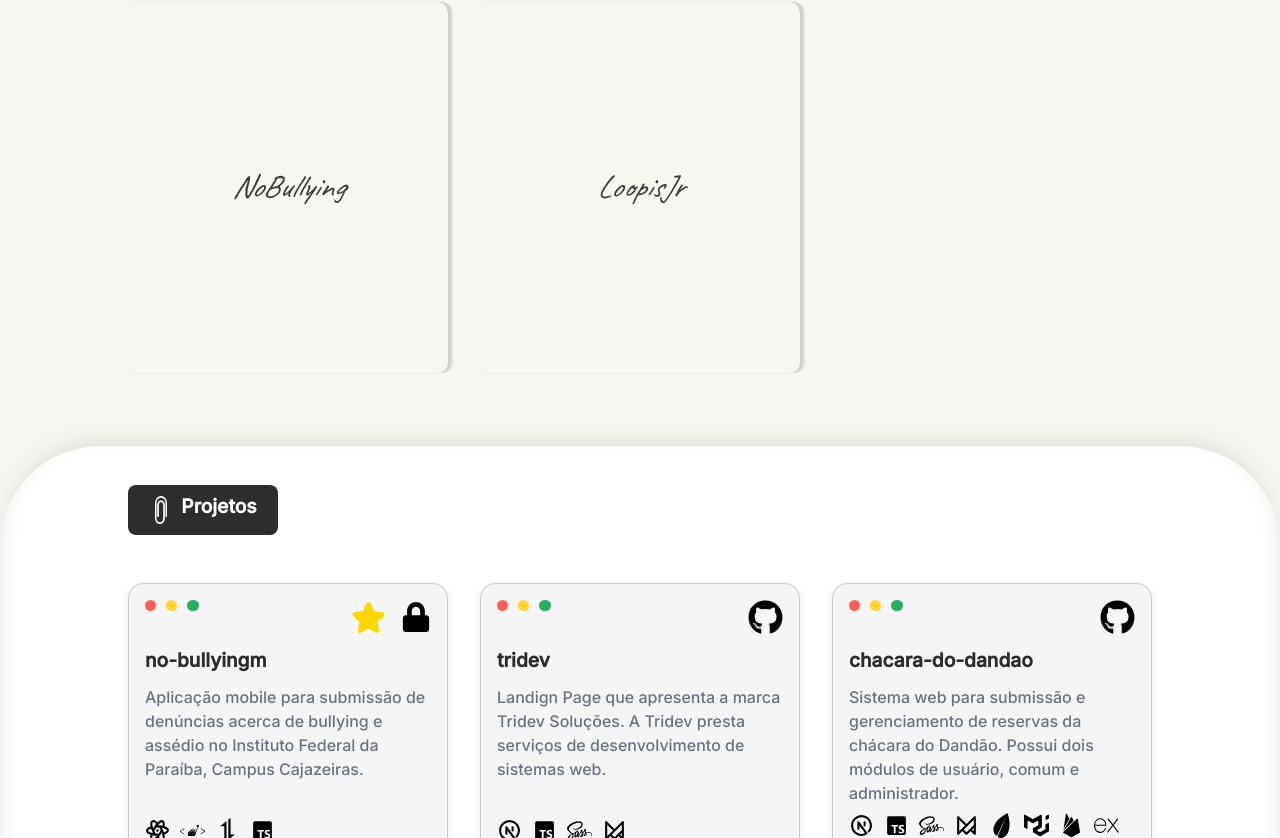
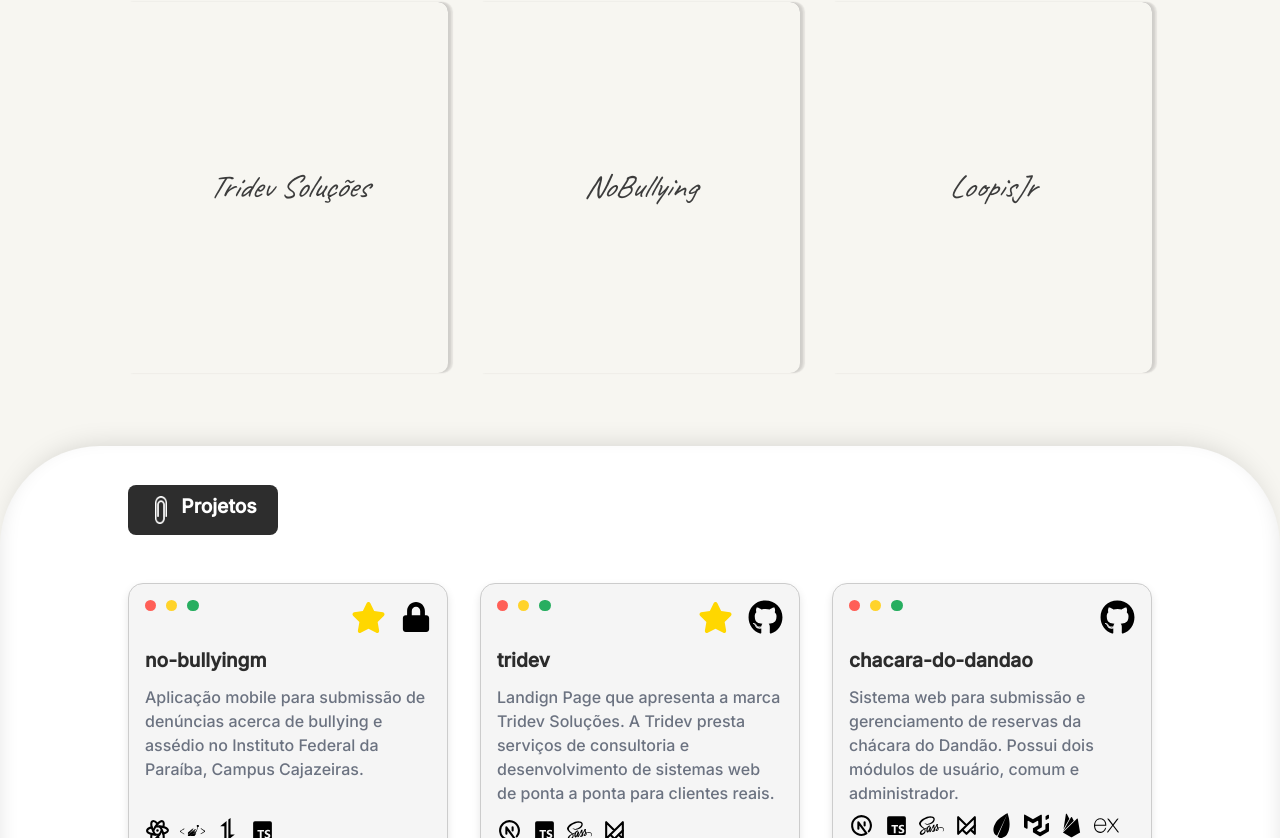
Before and after one commit to Luisfelippedev/personal-portfolio, a Next.js app in the folder personal-portfolio/: page / in a window 1280 px wide. Shown: the part 1582-2420 px from the top of the page. Built offline with nearby package versions, Linux system fonts and the light colour scheme.

Commit message:
feat: adding new card to exibe tridev soluctions in achievements section

```diff
--- a/personal-portfolio/src/components/Achievements/index.tsx
+++ b/personal-portfolio/src/components/Achievements/index.tsx
@@ -21,6 +21,7 @@ export const Achievements = () => {
       </Button>
 
       <div className={styles.cardsContainer}>
+        <CardAchievements project="tridev" />
         <CardAchievements project="nobullying" />
         <CardAchievements project="loopis" />
       </div>
--- a/personal-portfolio/src/components/CardAchievements/index.tsx
+++ b/personal-portfolio/src/components/CardAchievements/index.tsx
@@ -1,7 +1,7 @@
 // BookComponent.js
 import styles from "./styles.module.scss";
 
-type ProjectType = "nobullying" | "loopis";
+type ProjectType = "nobullying" | "loopis" | "tridev";
 
 interface ProjectDetails {
   name: string;
@@ -23,6 +23,12 @@ export const CardAchievements = ({ project }: { project: ProjectType }) => {
         "Durante um ano e meio, tive a oportunidade de trabalhar na empresa Júnior do IFPB - campus CZ. Meu cargo na empresa evoluiu de trainee para consultor de projetos. Uma digna experiência.",
       image: "loopis.png",
     },
+    tridev: {
+      name: "Tridev Soluções",
+      description:
+        "Até o momento atuo de forma autônoma como consultor e desenvolvedor web full-stack na Tridev Soluções, prestando soluções tecnologicas de ponta a ponta para clientes reais.",
+      image: "logo-no-background.png",
+    },
   };
 
   const { name, description, image } = projectDetails[project];
@@ -36,9 +42,12 @@ export const CardAchievements = ({ project }: { project: ProjectType }) => {
         <div className={styles.insideFirst}></div>
         <div className={styles.insideLast}>
           <div className={styles.imgContainer}>
-            <img src={image} alt="icon" style={{ width: 90 }} />
+            <img
+              src={image}
+              alt="icon"
+              style={{ width: name == "Tridev Soluções" ? 115 : 90 }}
+            />
           </div>
-
           <p className={styles.textDescc}>{description}</p>
         </div>
       </div>
--- a/personal-portfolio/src/components/CardProject/index.tsx
+++ b/personal-portfolio/src/components/CardProject/index.tsx
@@ -46,7 +46,7 @@ const CardProject = ({
     tridev: {
       name: "tridev",
       description:
-        "Landign Page que apresenta a marca Tridev Soluções. A Tridev presta serviços de desenvolvimento de sistemas web.",
+        "Landign Page que apresenta a marca Tridev Soluções. A Tridev presta serviços de consultoria e desenvolvimento de sistemas web de ponta a ponta para clientes reais.",
       linkGitHub: "https://github.com/Luisfelippedev/tridev",
       linkDeploy: "https://www.tridev.com.br/",
       image: "logo-no-background.png",
@@ -176,7 +176,11 @@ const CardProject = ({
             ))}
           </div>
           <div className={styles.lastBox}>
-            <img src={image} alt="Descrição da imagem" style={{ width: 90 }} />
+            <img
+              src={image}
+              alt="Descrição da imagem"
+              style={{ width: name == "chacara-do-dandao" ? 65 : 90 }}
+            />
           </div>
         </div>
       </Link>
--- a/personal-portfolio/src/components/Carousel/index.tsx
+++ b/personal-portfolio/src/components/Carousel/index.tsx
@@ -12,7 +12,7 @@ export const Carousel = () => {
     draggable: false,
     pauseOnHover: false,
     swipe: false,
-    speed: 2000,
+    speed: 2600,
     slidesToShow: 4, // Definido como 1 por padrão para dispositivos móveis
     accessibility: true,
     arrows: false,
--- a/personal-portfolio/src/components/Projects/index.tsx
+++ b/personal-portfolio/src/components/Projects/index.tsx
@@ -27,7 +27,7 @@ const Projects = () => {
       <div className={styles.cardsContainer}>
         {" "}
         <CardProject privateStatus star project="nobullying" />
-        <CardProject project="tridev" />
+        <CardProject star project="tridev" />
         <CardProject project="agendamentoChacara" />
         <CardProject project="personalPortfolio" />
       </div>
```
Also changed, not shown: personal-portfolio/public/chacara.png, 1 other file (tests, documents, lock files or other folders).
